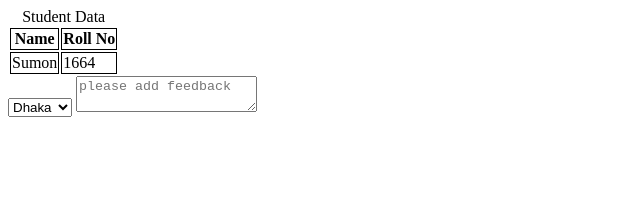
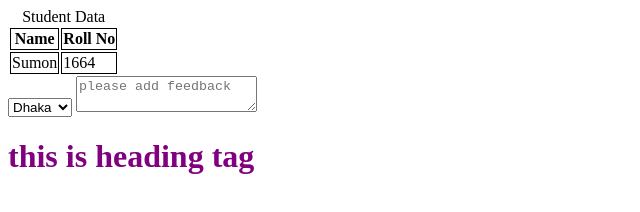
Before and after one commit to Ahamedsumon/git-module, a plain HTML site: page index.html in a window 1280 px wide. Shown: the whole page, without its empty margins (0-640 px from the left). Drawn offline with Linux system fonts and the light colour scheme.

Commit message:
added heading tag

```diff
--- a/index.html
+++ b/index.html
@@ -24,5 +24,6 @@
         <option value="Khulna">Khulna</option>
     </select>
     <textarea name="feedback" id="feedback" placeholder="please add feedback"></textarea>
+    <h1>this is heading tag</h1>
 </body>
 </html>
--- a/style.css
+++ b/style.css
@@ -6,3 +6,6 @@ th {
 td {
     border: 1px solid black;
 }
+h1 {
+    color: purple;
+}
```
